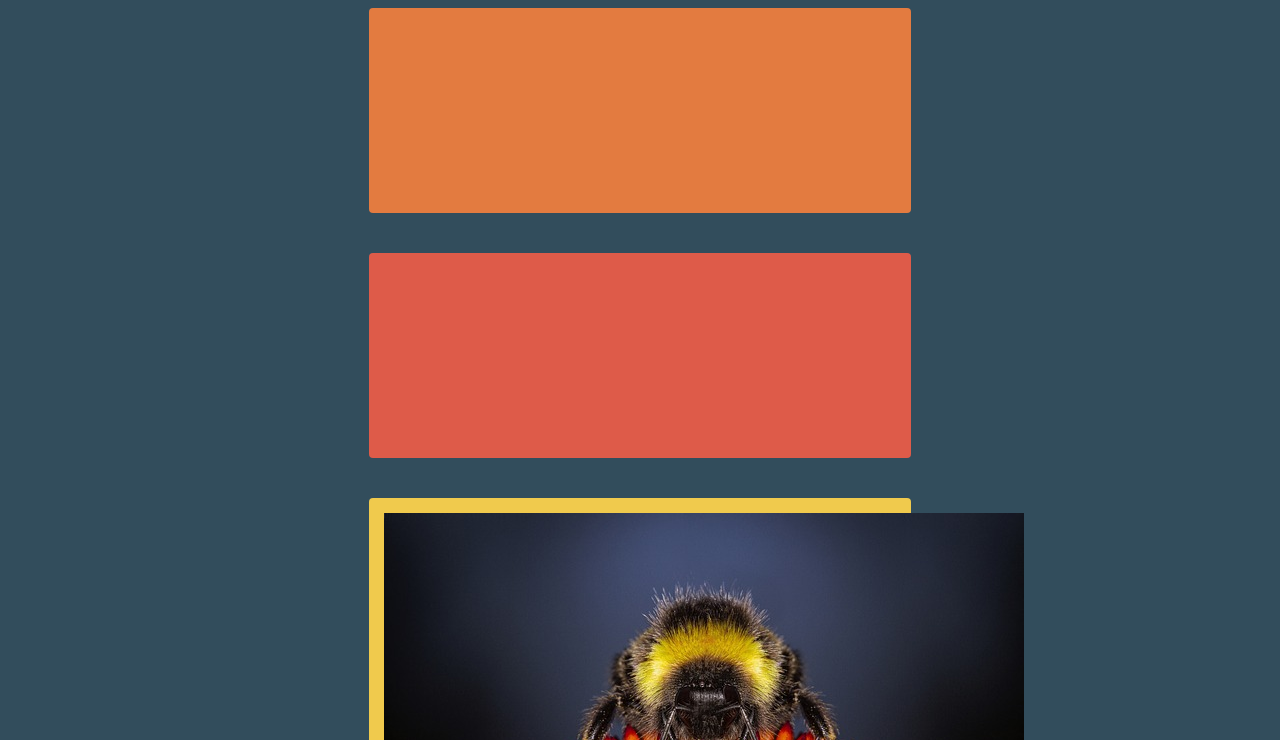
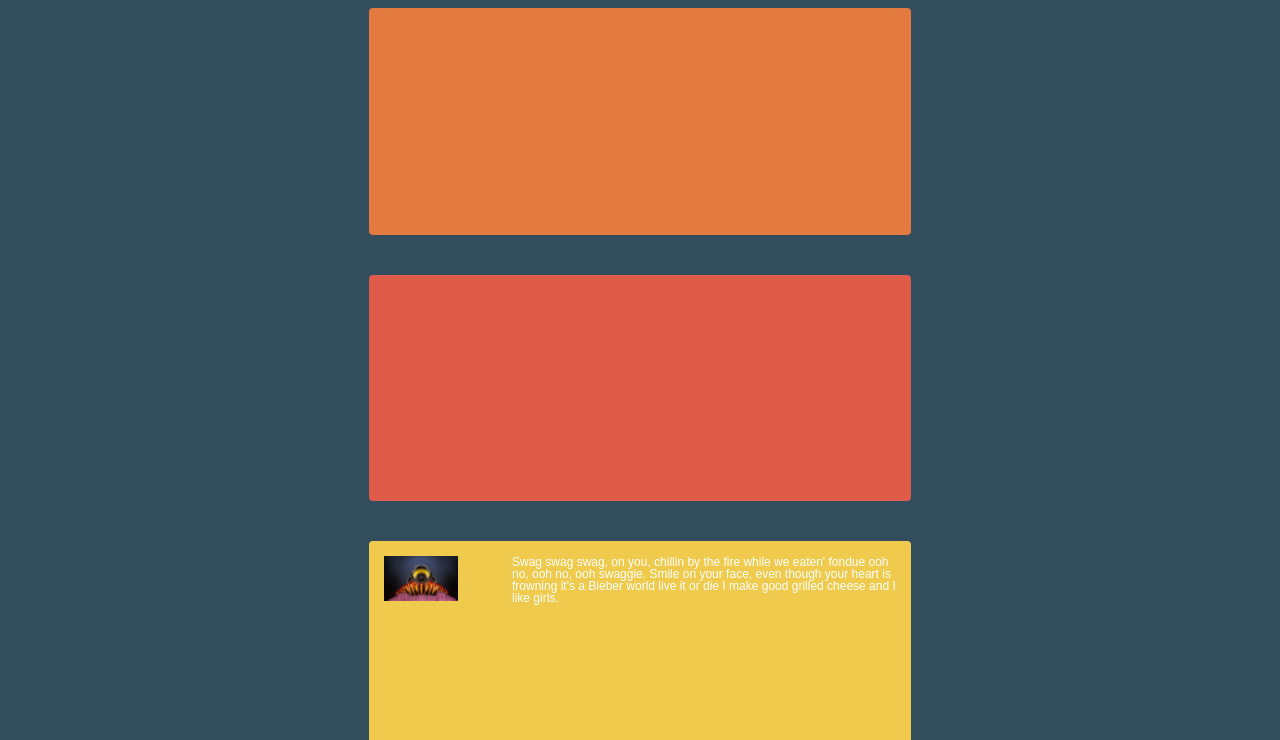
Before and after one commit to WizardRyan/SASSLayout, a plain HTML site: page index.html in a window 1280 px wide. Shown: the part 60-800 px from the top of the page. Drawn offline with Linux system fonts and the light colour scheme.

Commit message:
saving social progress

```diff
--- a/index.html
+++ b/index.html
@@ -26,15 +26,10 @@
                 <img src="images/social_pic_holder.jpg">
             </div>
             <div class="social-text">
-                <p>Swag swag swag, on you, chillin by the fire while we eaten'
+                <span>Swag swag swag, on you, chillin by the fire while we eaten'
                     fondue ooh no, ooh no, ooh swaggie. Smile on your face, even
                     though your heart is frowning it's a Bieber world live it or
-                    die I make good grilled cheese and I like girls. And all the
-                    haters I swear they look so small from up here you know I'm a
-                    real OG and baby I ain't from the TO I'ma make you shine bright
-                    like you're laying in the snow, burr. I like Sour Patch Kids got
-                    your girlfriend at my crib watching Netflix and all the haters
-                    I swear they look so small from up here. </p>
+                    die I make good grilled cheese and I like girls.  </span>
             </div>
         </div>
     </div>
--- a/styles/home.scss
+++ b/styles/home.scss
@@ -16,3 +16,6 @@ nav {
   font-size: $header-font-size;
   font-weight: bolder;
 }
+
+
+@import 'social';
--- a/styles/social.scss
+++ b/styles/social.scss
@@ -1 +1,20 @@
 @import 'main';
+
+.single-social-section {
+  display: flex;
+  .social-image {
+    flex-basis: 20%;
+    img {
+      height: 45px;
+    }
+  }
+  .social-text {
+    flex-basis: 75%;
+    padding-left: 5%;
+    span {
+      font-size: 12px;
+      line-height: 12px;
+      display: block;
+    }
+  }
+}
```
Also changed, not shown: styles/home.css, styles/social.css, 2 other files.
